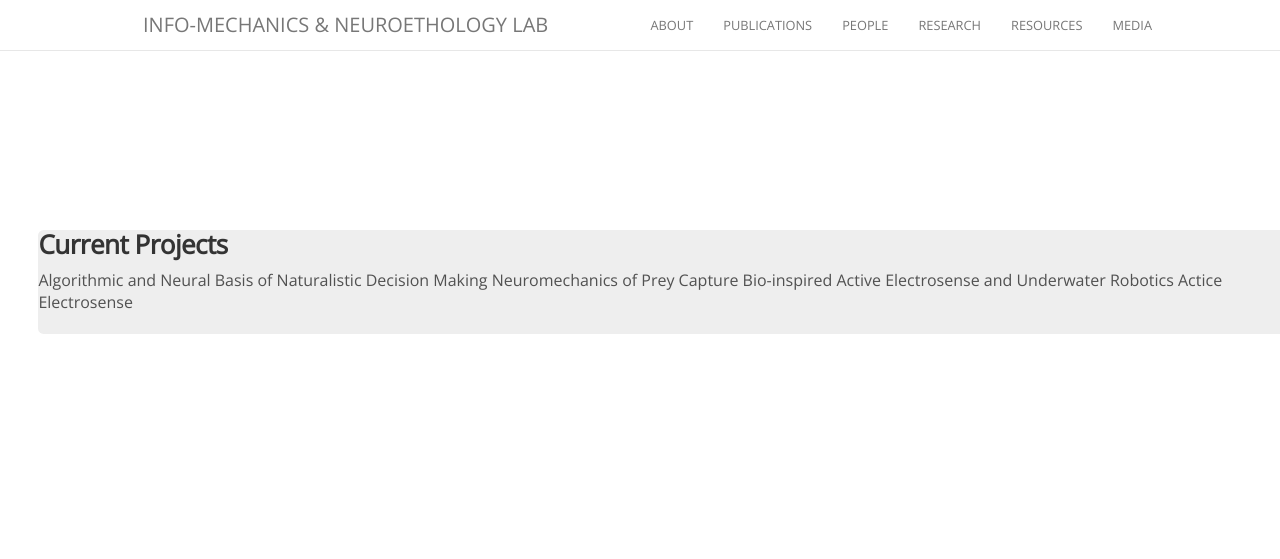
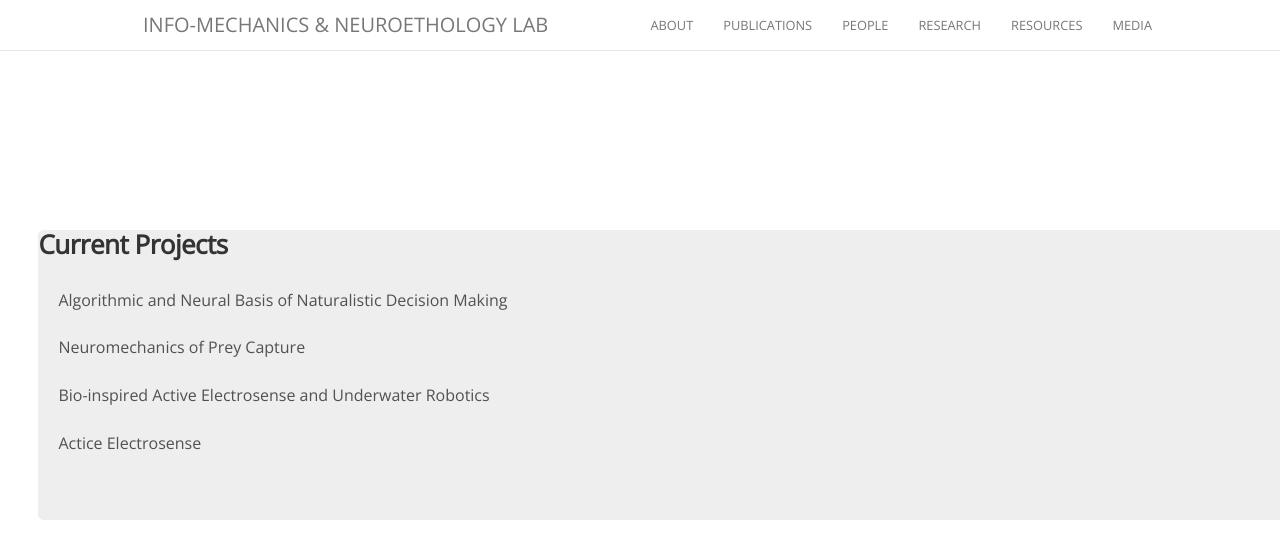
Before and after one commit to maciverlab/maciverlab.github.io, a Jekyll site: the page built from research.html, in a window 1280 px wide. Shown: the top 559 px of the page. Built offline with Jekyll 4.4.1, drawn with Linux system fonts in a browser that asks for light colours; nearby versions of some CDN libraries; comment, search, counter and statistics services are not loaded.

Commit message:
Update research.html

```diff
--- a/research.html
+++ b/research.html
@@ -6,9 +6,11 @@ permalink: /research/
 <div class="container">
     <div class="top_site_nav">
     <h3>Current Projects</h3>
-    <p>Algorithmic and Neural Basis of Naturalistic Decision Making
-      Neuromechanics of Prey Capture
-      Bio-inspired Active Electrosense and Underwater Robotics
-      Actice Electrosense</p>
+    <ul class="top_nav">
+        <li><p>Algorithmic and Neural Basis of Naturalistic Decision Making</p></li>
+        <li><p>Neuromechanics of Prey Capture</p></li>
+        <li><p>Bio-inspired Active Electrosense and Underwater Robotics</p></li>
+        <li><p>Actice Electrosense</p></li>
+    </ul>
   </div>
 </div>
```
